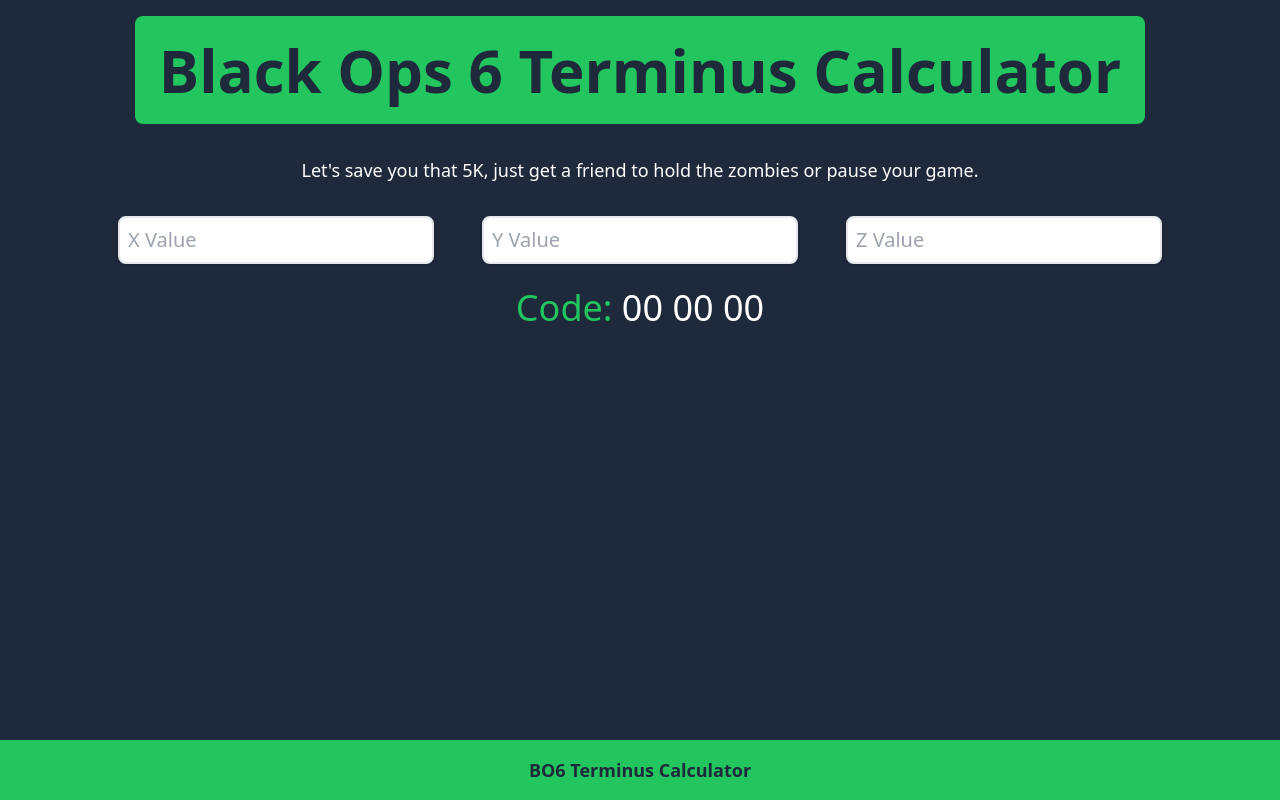
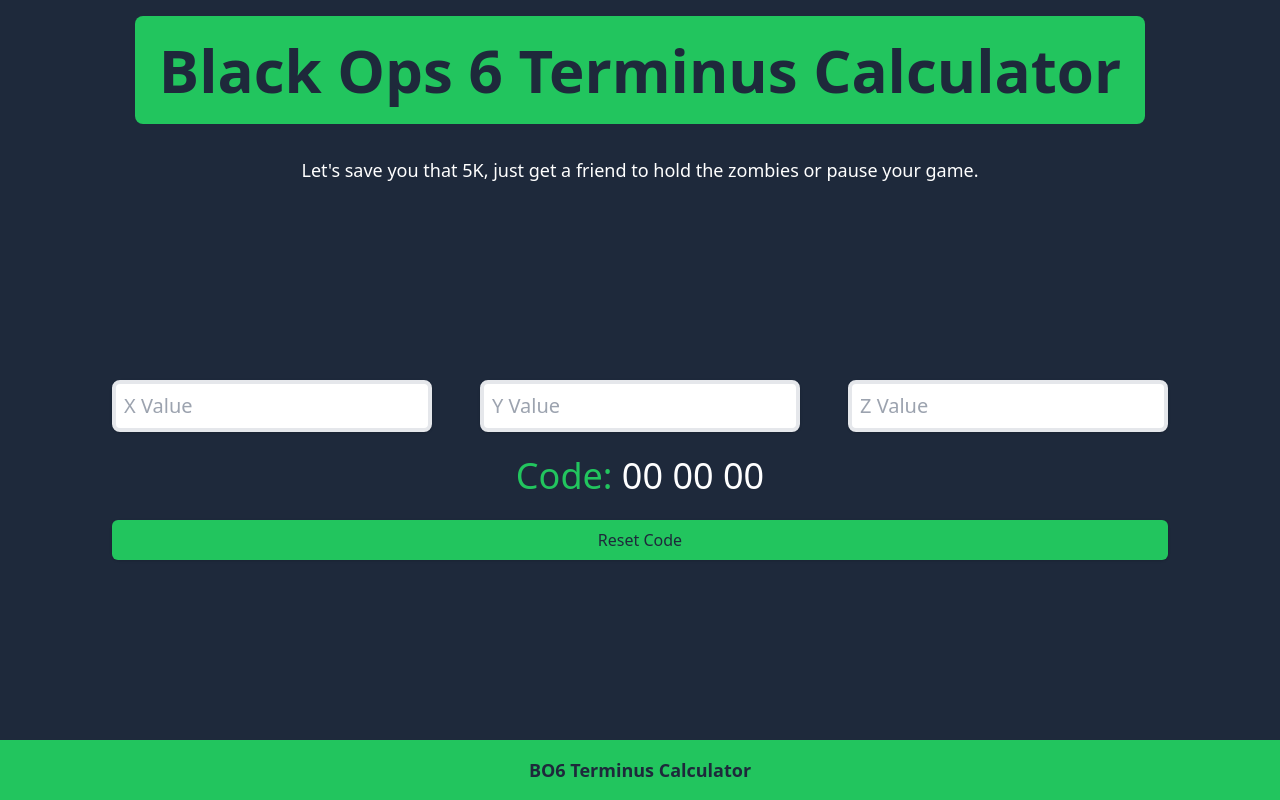
Before and after one commit to saintpickle/bo6-terminus-solver, a SvelteKit app: page / in a window 1280 px wide. Built offline with nearby package versions, Linux system fonts and the light colour scheme.

Commit message:
added reset button

```diff
--- a/src/routes/+page.svelte
+++ b/src/routes/+page.svelte
@@ -19,19 +19,24 @@
 
         return `${a} ${b} ${c}`;
     });
+
+    function reset() {
+        x = null;
+        y = null;
+        z = null;
+    }
 </script>
 
 <div
-    class="h-screen w-screen flex flex-col items-center justify-between bg-slate-800 text-white text-center"
+    class="h-screen w-screen gap-y-8 flex flex-col items-center justify-between bg-slate-800 text-white text-center"
 >
-    <div class="flex flex-col items-center p-4 gap-y-8">
-        <div class="flex flex-col gap-y-8">
+    <div class="flex flex-col p-4 gap-y-8">
         <h1
             class="text-xl p-6 rounded-lg bg-green-500 text-slate-800 font-bold md:text-6xl"
         >
             Black Ops 6 Terminus Calculator
         </h1>
-            <p class="text-sm md:text-lg">
+        <p class="text-md md:text-lg">
             Let's save you that 5K, just get a friend to hold the zombies or
             pause your game.
         </p>
@@ -41,22 +46,28 @@
         <div class="flex flex-col gap-y-12 md:flex-row md:gap-x-12">
             <input
                 type="number"
-                    class="w-full p-2 text-black text-xl border-2 rounded-lg shadow outline-none focus:border-green-500"
+                class="w-full p-2 text-black text-xl border-4 rounded-lg shadow outline-none focus:border-green-500"
                 placeholder="X Value"
+                pattern="[0-9]*"
+                inputmode="numeric"
                 bind:value={x}
             />
 
             <input
                 type="number"
-                    class="w-full p-2 text-black text-xl border-2 rounded-lg shadow outline-none focus:border-green-500"
+                class="w-full p-2 text-black text-xl border-4 rounded-lg shadow outline-none focus:border-green-500"
                 placeholder="Y Value"
+                pattern="[0-9]*"
+                inputmode="numeric"
                 bind:value={y}
             />
 
             <input
                 type="number"
-                    class="w-full p-2 text-black text-xl border-2 rounded-lg shadow outline-none focus:border-green-500"
+                class="w-full p-2 text-black text-xl border-4 rounded-lg shadow outline-none focus:border-green-500"
                 placeholder="Z Value"
+                pattern="[0-9]*"
+                inputmode="numeric"
                 bind:value={z}
             />
         </div>
@@ -65,7 +76,12 @@
             <span class="text-green-500">Code:</span>
             {code}
         </p>
-        </div>
+
+        <button
+            onclick={reset}
+            class="px-4 py-2 font-medium shadow transition-colors duration-300 rounded-md text-slate-800 bg-green-500 hover:bg-green-500/90"
+            >Reset Code
+        </button>
     </div>
 
     <footer
```
Lines whose indentation alone changed are shown as unchanged.
